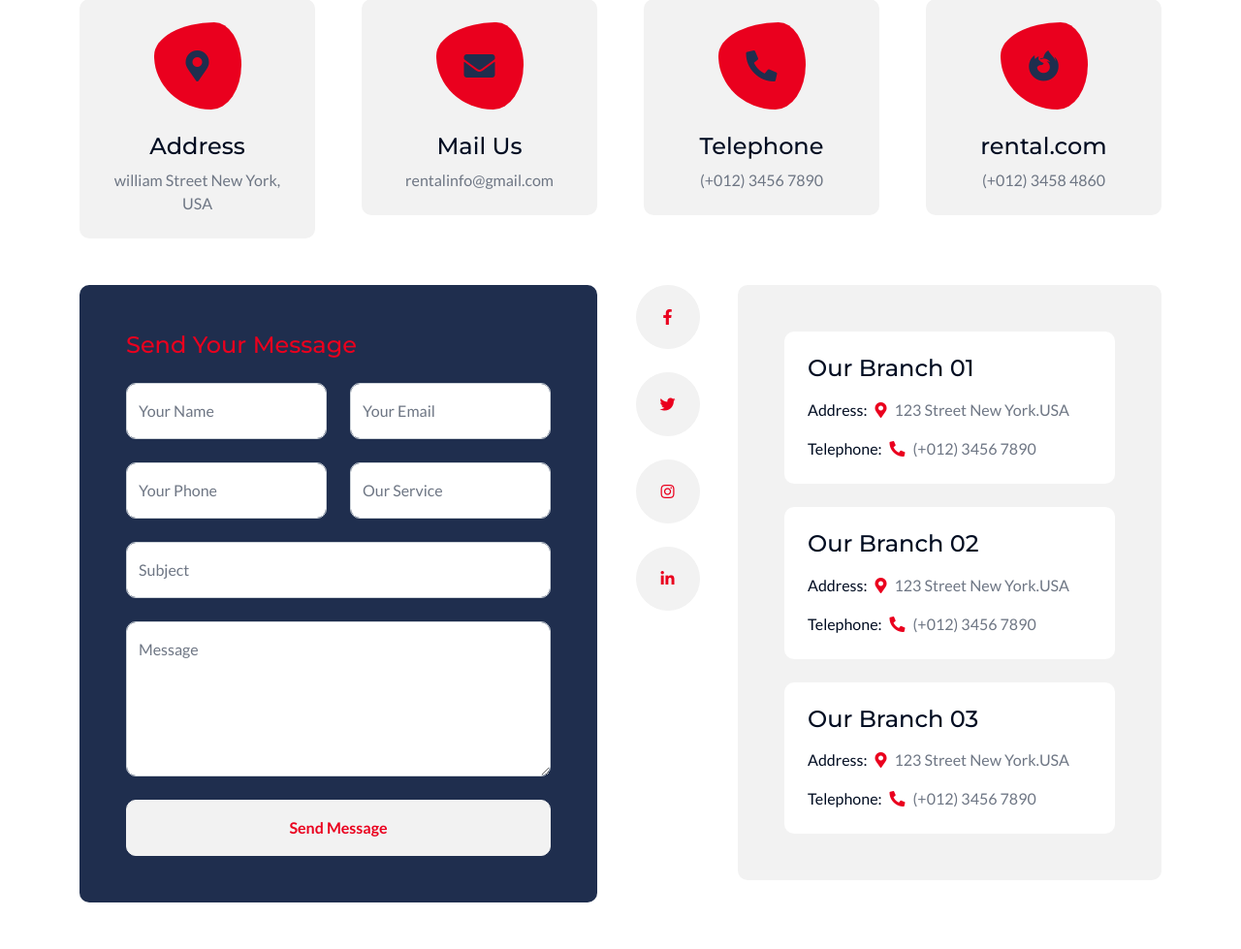
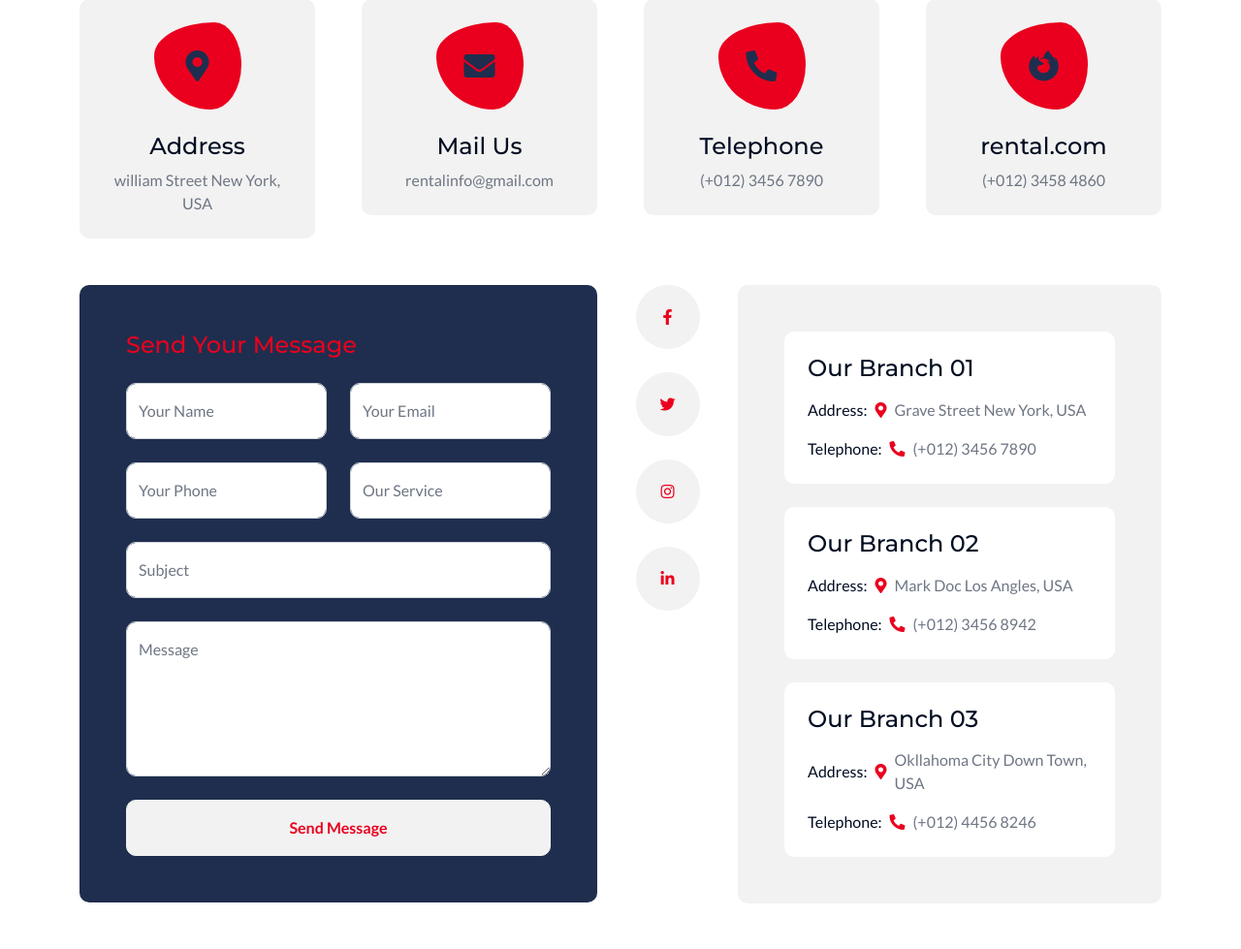
Before and after one commit to Hector6633/Rental, a Django app: page /contact/ in a window 1280 px wide. Shown: the part 702-1681 px from the top of the page at 97% size. Run offline with Django 5.2, Linux system fonts and the light colour scheme; parts of the project's set-up code (start-up, migrations or seed data) failed here and were passed over; some libraries are stand-ins or nearby versions.

Commit message:
Favicon icons implemented.

```diff
--- a/templates/contact.html
+++ b/templates/contact.html
@@ -28,6 +28,13 @@
 
         <!-- Template Stylesheet -->
         <link href="{% static "css/style.css" %}" rel="stylesheet">
+
+        <!--Favicon Icons -->
+        <link rel="apple-touch-icon" sizes="180x180" href="{% static "icons/apple-touch-icon.png" %}">
+        <link rel="icon" type="image/png" sizes="32x32" href="{% static "icons/favicon-32x32.png" %}">
+        <link rel="icon" type="image/png" sizes="16x16" href="{% static "icons/favicon-16x16.png" %}">
+        <link rel="manifest" href="{% static "icons/site.webmanifest" %}">
+
     </head>
 
     <body>
@@ -239,7 +246,7 @@
                             <div class="bg-white rounded p-4 mb-4">
                                 <h4 class="mb-3">Our Branch 01</h4>
                                 <div class="d-flex align-items-center flex-shrink-0 mb-3">
-                                    <p class="mb-0 text-dark me-2">Address:</p><i class="fas fa-map-marker-alt text-primary me-2"></i><p class="mb-0">123 Street New York.USA</p>
+                                    <p class="mb-0 text-dark me-2">Address:</p><i class="fas fa-map-marker-alt text-primary me-2"></i><p class="mb-0">Grave Street New York, USA</p>
                                 </div>
                                 <div class="d-flex align-items-center">
                                     <p class="mb-0 text-dark me-2">Telephone:</p><i class="fa fa-phone-alt text-primary me-2"></i><p class="mb-0">(+012) 3456 7890</p>
@@ -248,19 +255,19 @@
                             <div class="bg-white rounded p-4 mb-4">
                                 <h4 class="mb-3">Our Branch 02</h4>
                                 <div class="d-flex align-items-center mb-3">
-                                    <p class="mb-0 text-dark me-2">Address:</p><i class="fas fa-map-marker-alt text-primary me-2"></i><p class="mb-0">123 Street New York.USA</p>
+                                    <p class="mb-0 text-dark me-2">Address:</p><i class="fas fa-map-marker-alt text-primary me-2"></i><p class="mb-0">Mark Doc Los Angles, USA</p>
                                 </div>
                                 <div class="d-flex align-items-center">
-                                    <p class="mb-0 text-dark me-2">Telephone:</p><i class="fa fa-phone-alt text-primary me-2"></i><p class="mb-0">(+012) 3456 7890</p>
+                                    <p class="mb-0 text-dark me-2">Telephone:</p><i class="fa fa-phone-alt text-primary me-2"></i><p class="mb-0">(+012) 3456 8942</p>
                                 </div>
                             </div>
                             <div class="bg-white rounded p-4 mb-0">
                                 <h4 class="mb-3">Our Branch 03</h4>
                                 <div class="d-flex align-items-center mb-3">
-                                    <p class="mb-0 text-dark me-2">Address:</p><i class="fas fa-map-marker-alt text-primary me-2"></i><p class="mb-0">123 Street New York.USA</p>
+                                    <p class="mb-0 text-dark me-2">Address:</p><i class="fas fa-map-marker-alt text-primary me-2"></i><p class="mb-0">Okllahoma City Down Town, USA</p>
                                 </div>
                                 <div class="d-flex align-items-center">
-                                    <p class="mb-0 text-dark me-2">Telephone:</p><i class="fa fa-phone-alt text-primary me-2"></i><p class="mb-0">(+012) 3456 7890</p>
+                                    <p class="mb-0 text-dark me-2">Telephone:</p><i class="fa fa-phone-alt text-primary me-2"></i><p class="mb-0">(+012) 4456 8246</p>
                                 </div>
                             </div>
                         </div>
```
Also changed, not shown: templates/404.html (+8 -1 lines), templates/about.html (+7 -0 lines), templates/blog.html (+7 -0 lines), templates/index.html (+10 -3 lines), templates/premium-rental.html (+7 -0 lines), templates/service.html (+7 -0 lines), templates/sign-in.html (+7 -0 lines), templates/sign-up.html (+7 -0 lines), static/icons/android-chrome-192x192.png (added), static/icons/android-chrome-512x512.png (added), static/icons/apple-touch-icon.png (added), static/icons/favicon-16x16.png (added), static/icons/favicon-32x32.png (added), static/icons/favicon.ico (added), 1 more files.
